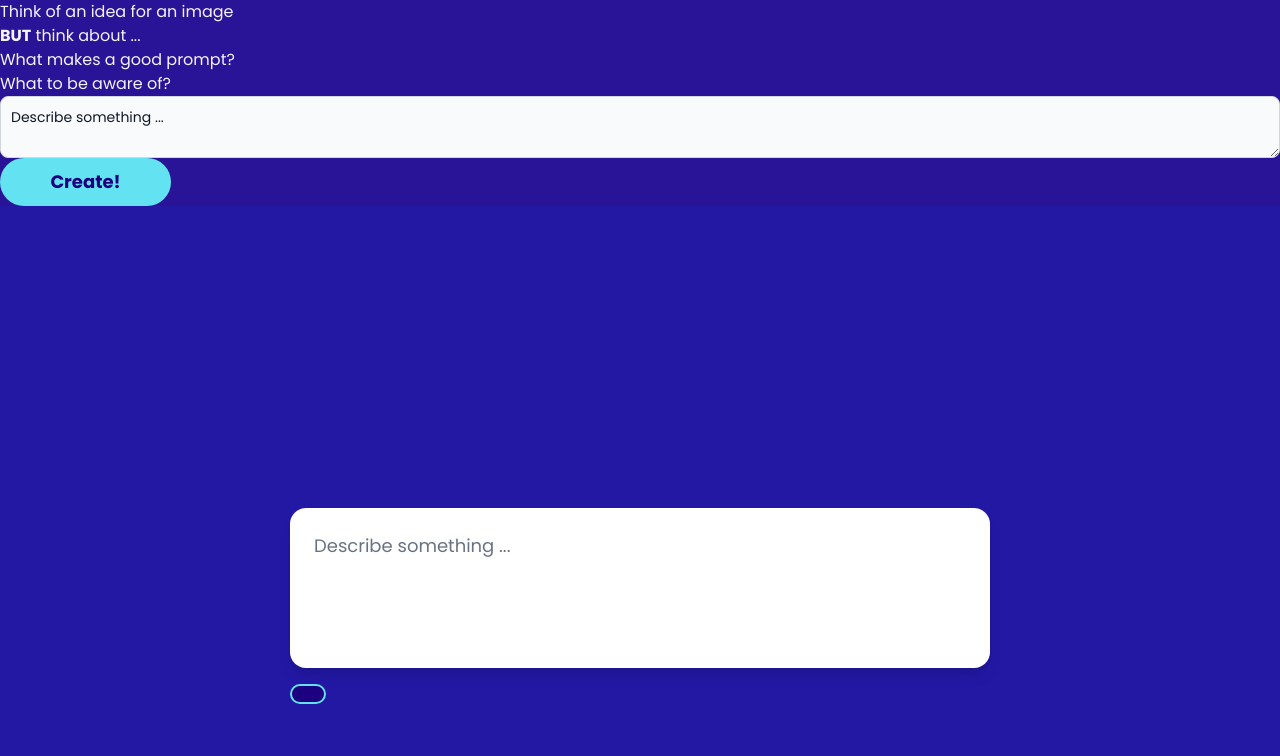
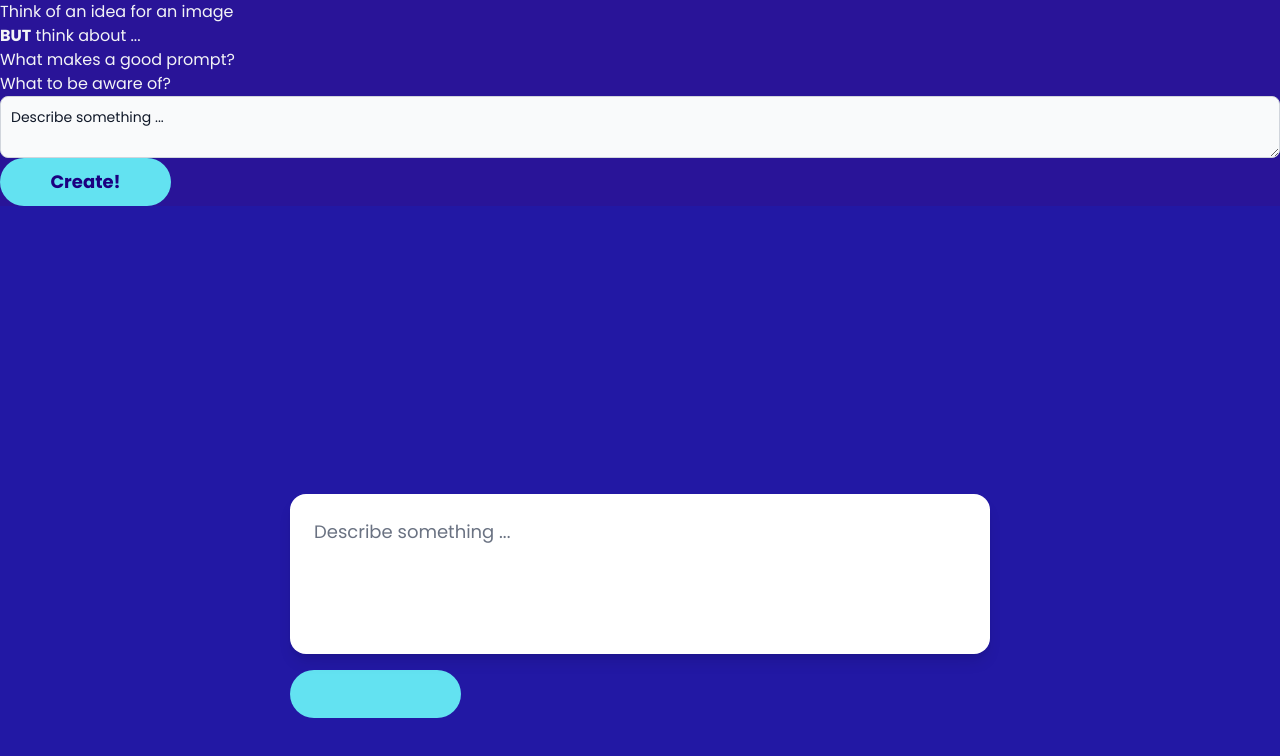
Before and after one commit to neontribe/think-ai, a Next.js app: page /process/query in a window 1280 px wide. Shown: the top 756 px of the page. Built offline with nearby package versions, Linux system fonts and the light colour scheme.

Commit message:
Change style variant to RouteButton

```diff
--- a/src/app/components/PromptInput.jsx
+++ b/src/app/components/PromptInput.jsx
@@ -85,7 +85,7 @@ export default function PromptInput({
         {/* Submit Button */}
         <RouteButton
           type="button"
-          variant="secondary"
+          variant="primary"
           className="mt-4"
           disabled={promptSubmitted}
         >
@@ -129,12 +129,3 @@ export default function PromptInput({
     </div>
   );
 }
-
-
-
-// Complete the response display section
-// Complete risk section, complete "your prompt" and response section
-
-// Make the submit button functional and connet to API  ->
-// 1- handleSubmit function to process form data;
-// 2- connet API endpoints based on modelType
```
